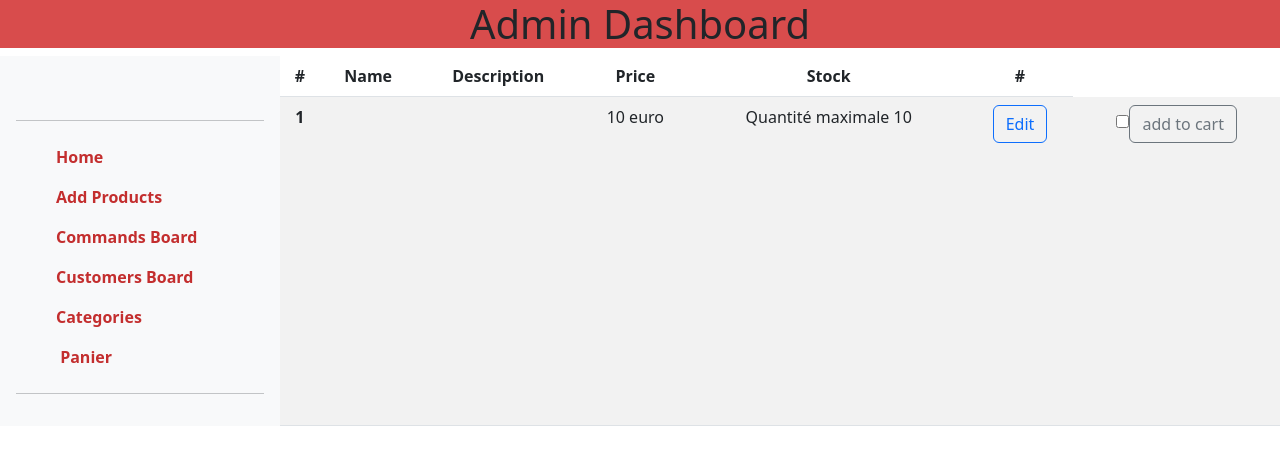
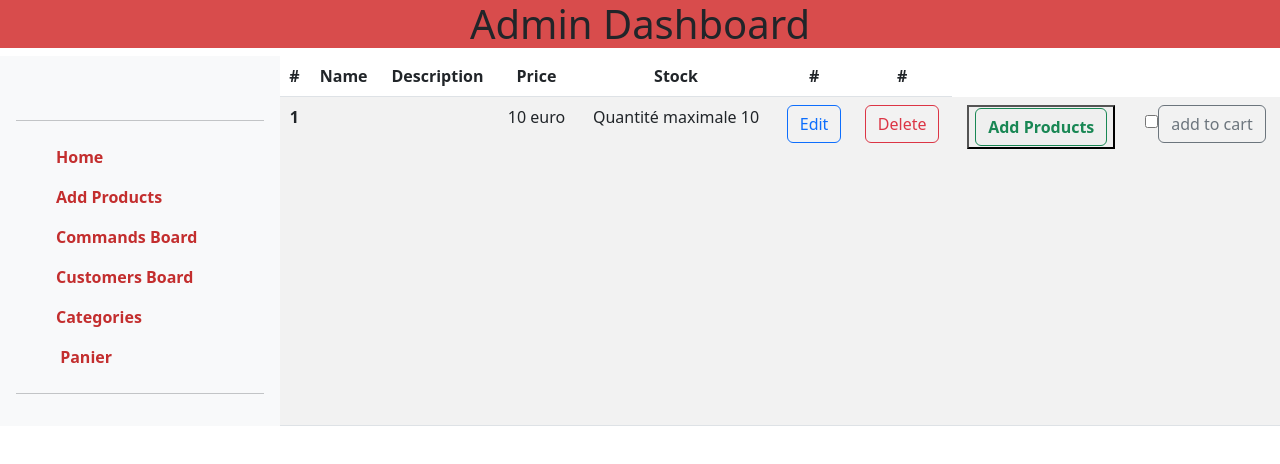
Before and after one commit to LouisYang95/DashboardAdmin, a Vue app in the folder dashboard-admin/: page / in a window 1280 px wide. Shown: the top 464 px of the page. Built offline with nearby package versions, Linux system fonts and the light colour scheme; data requests are answered from the project's data file; a web font is replaced by a local one.

Commit message:
resolving the client modal

```diff
--- a/dashboard-admin/src/components/ProductsBoard.vue
+++ b/dashboard-admin/src/components/ProductsBoard.vue
@@ -11,13 +11,10 @@
         <th scope="col">Price</th>
         <th scope="col">Stock</th>
         <th scope="col">#</th>
+        <th scope="col">#</th>
       </tr>
     </thead>
-    <tbody
-      v-for="product in elements"
-      :key="product.id"
-      @dblclick="this.mainStore.delete(element, product.id)"
-    >
+    <tbody v-for="product in elements" :key="product.id">
       <!-- there our function to delete product is activate on double click -->
       <tr>
         <th scope="row">
@@ -30,11 +27,13 @@
         <td>{{ product.price }} euro</td>
 
         <td>
-          <p v-if="product.stock === 10">Quantité maximale {{product.stock}}</p>
-          <p v-else-if="product.stock >= 5 ">
-            presque stock {{product.stock}}
+          <p v-if="product.stock === 10">
+            Quantité maximale {{ product.stock }}
           </p>
-          <p v-else>Hors stock {{product.stock}}</p>
+          <p v-else-if="product.stock >= 5">
+            presque stock {{ product.stock }}
+          </p>
+          <p v-else>Hors stock {{ product.stock }}</p>
         </td>
         <td>
           <button
@@ -52,8 +51,31 @@
           />
         </td>
         <td>
-          <input type="checkbox" @click="this.mainStore.selectProduct(product.id)"/>
-          <button @click="this.mainStore.addToCart(product.id)" class="btn btn-outline-secondary">add to cart</button>
+          <button
+            class="btn btn-outline-danger"
+            @click="this.mainStore.delete(element, product.id)"
+          >
+            Delete
+          </button>
+        </td>
+        <td>
+          <button>
+            <router-link exact to="/products/add" class="btn btn-outline-success">
+              <strong class="text">Add Products</strong>
+            </router-link>
+          </button>
+        </td>
+        <td>
+          <input
+            type="checkbox"
+            @click="this.mainStore.selectProduct(product.id)"
+          />
+          <button
+            @click="this.mainStore.addToCart(product.id)"
+            class="btn btn-outline-secondary"
+          >
+            add to cart
+          </button>
         </td>
       </tr>
     </tbody>
@@ -76,8 +98,7 @@ export default {
     };
   },
   components: { UseProductModal },
-  methods: {
-  },
+  methods: {},
   beforeMount() {
     // beforeMount function permit the call before the component is mounted
     this.elementsStore.getElement(this.element); // call the function getProducts in users.js store with the computed property store
--- a/dashboard-admin/src/components/modalComponent/ClientModal.vue
+++ b/dashboard-admin/src/components/modalComponent/ClientModal.vue
@@ -88,23 +88,23 @@
 
 <script>
 import { mapStores, mapState } from "pinia";
-import { useCommand } from "@/store/useCommand";
+import { useClient } from "@/store/useClient";
 export default {
-  name: "useCommandModal",
+  name: "useClientModal",
   data() {
     return {};
   },
   methods: {
     close() {
       //make this.post none
-      this.commandStore.postCommand = "";
+      this.clientStore.postClient = "";
       this.$emit("close");
     },
   },
   computed: {
-    ...mapStores(useCommand),
-    ...mapState(useCommand, ["postCommand"]),
-    ...mapState(useCommand, ["idCommand"]),
+    ...mapStores(useClient),
+    ...mapState(useClient, ["postClient"]),
+    ...mapState(useClient, ["idClient"]),
   },
 };
 </script>
```
